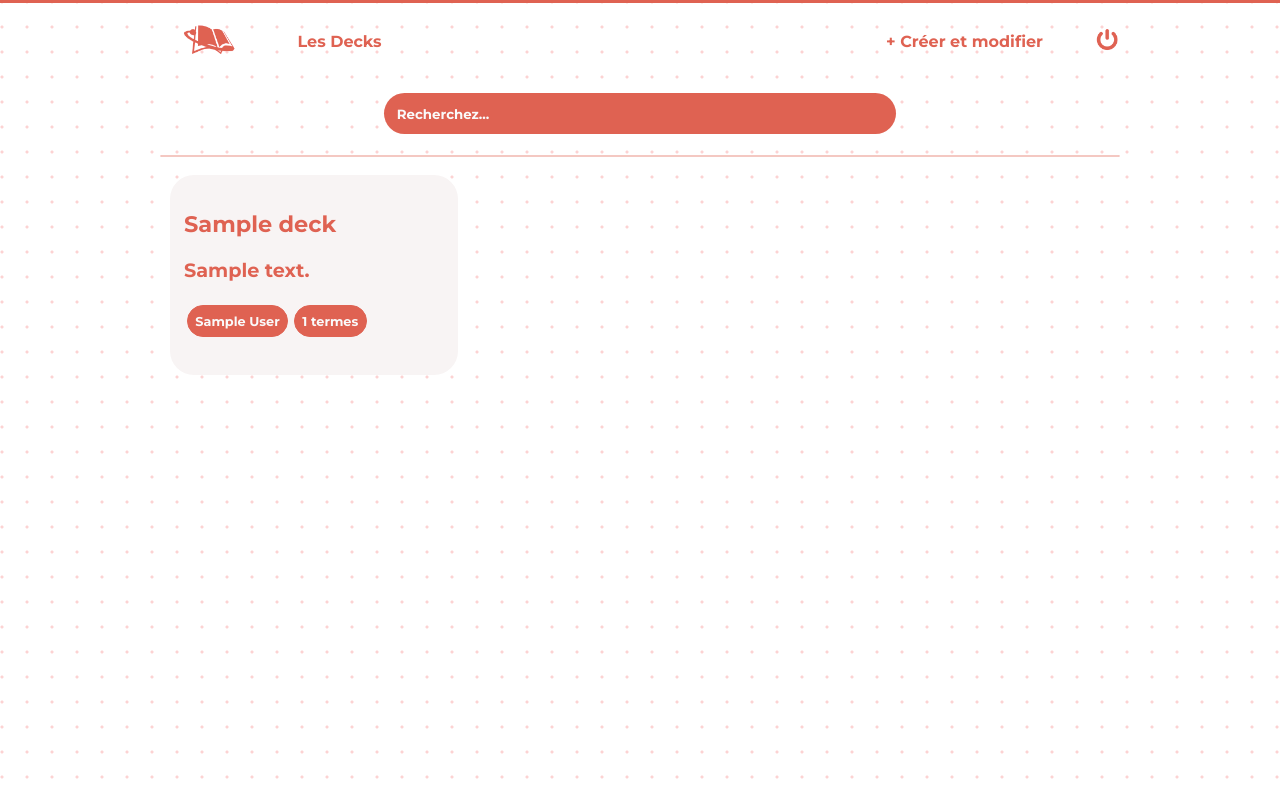
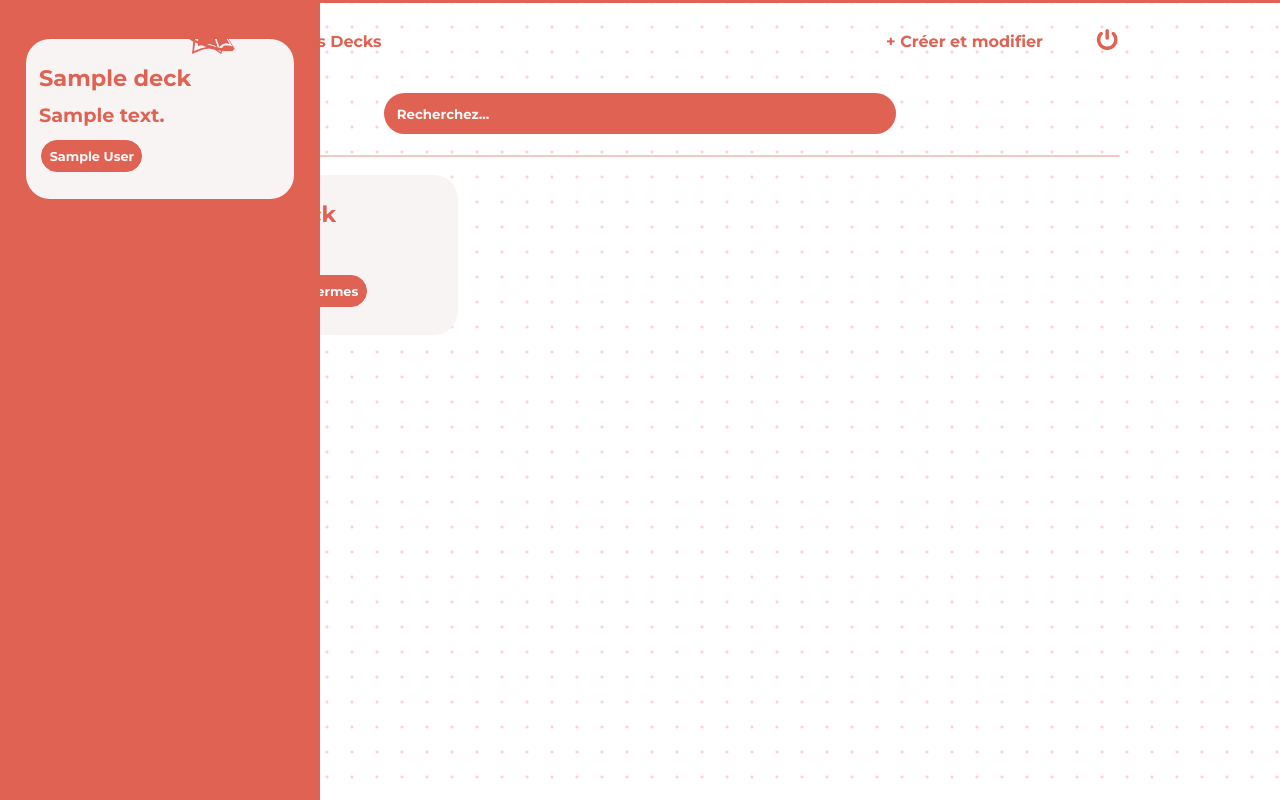
Before and after one commit to LouisHuang13/FlashCard, a PHP site: page /decks.php in a window 1280 px wide. Run offline with PHP 8.4, Linux system fonts and the light colour scheme; the visitor is signed in with stand-in values (Sample User, id 1); tables that the repository leaves empty hold one stand-in row (values such as "Sample post").

Commit message:
transfer

```diff
--- a/actions/getFavoriteAction.php
+++ b/actions/getFavoriteAction.php
@@ -4,8 +4,4 @@
     $getAllFavoritesId->execute(array($_SESSION['id']));
     $getAllFavoritesId = $getAllFavoritesId->fetch();
 
-    for ($i=0; $i < count($getAllFavoritesId); $i++) {
-
-    }
-
 ?>
--- a/decks.php
+++ b/decks.php
@@ -13,12 +13,13 @@
 <head>
     <meta charset="UTF-8">
     <meta name="viewport" content="width=device-width, initial-scale=1.0">
-    <title>Uni'Card | Flashcards</title>
+    <title>Uni'Card | Decks</title>
     <link rel="stylesheet" href="styles/style.css">
     <link rel="shortcut icon" href="images/logo.png" type="image/x-icon">
 </head>
 <body>
     <?php require_once('includes/nav.php')?>
+    <?php require_once('includes/favorites.php')?>
     <section id="searchPage">
         <form>
             <input type="search" name="searchBar" placeholder="Recherchez..." oninput="search(this.value)">
--- a/includes/favorites.php
+++ b/includes/favorites.php
@@ -1,8 +1,22 @@
 <?php require('actions/getFavoriteAction.php');?>
-<div>
+<div id="favoriteList">
     <?php
-        for ($i=0; $i < count($getAllFavoritesId); $i++) {
+    if(count($getAllFavoritesId) > 0){
+        for ($i=0; $i < (count($getAllFavoritesId) - 1); $i++) {
+            $getDecksInfos = $bdd->prepare('SELECT * FROM unicard_decks WHERE id = ?');
+            $getDecksInfos->execute(array($getAllFavoritesId[$i]));
 
+            $deckInfos = $getDecksInfos->fetch();
+            ?>
+            <div class="deckCard">
+                <h3><?=$deckInfos['name']?></h3>
+                <p><?=$deckInfos['description']?></p>
+                <div>
+                    <p><?=$deckInfos['author']?></p>
+                </div>
+            </div>
+            <?php
         }
+    }
     ?>
 </div>
--- a/styles/style.css
+++ b/styles/style.css
@@ -444,7 +444,7 @@ input[type="search"]::placeholder{
 }
 
 .deckCard {
-    width: 100%; height: 25dvh;
+    width: 100%; height: 20dvh;
     padding: 5%;
 
     display: flex; justify-content: space-evenly; align-items: flex-start; flex-direction: column;
@@ -592,3 +592,16 @@ input[type="search"]::placeholder{
 #eraseDeck img {
     width: 4.5dvh; height: 4.5dvh;
 }
+
+#favoriteList {
+    position: fixed; top:0; left: 0;
+    width: 25%; height: 100dvh;
+    padding: 2%;
+
+    overflow-y: scroll;
+    background-color: #DF6252;
+}
+
+#favoriteList > div {
+    margin: 5% 0;
+}
```
